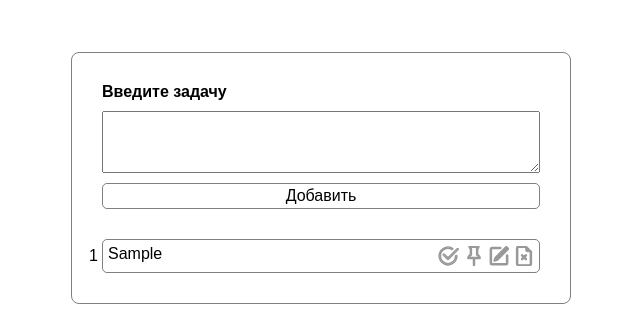
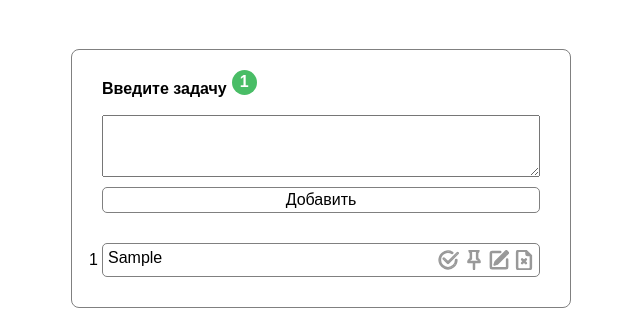
Before and after one commit to Alexei1974/todo_list, a plain HTML site: page index.html in a window 1280 px wide. Both pictures are taken after typing "Sample" into the empty fields and a click on the button "Добавить". Shown: the part 222-549 px from the top of the page, 319-959 px from the left. Drawn offline with Linux system fonts and the light colour scheme.

Commit message:
Add files via upload

```diff
--- a/index.html
+++ b/index.html
@@ -1,5 +1,6 @@
 <!DOCTYPE html>
 <html lang="ru">
+
 <head>
     <meta charset="UTF-8">
     <meta http-equiv="X-UA-Compatible" content="IE=edge">
@@ -9,11 +10,15 @@
     <link rel="stylesheet" href="./style/style.css">
     <script type="module" src="./js/index.js" defer></script>
 </head>
+
 <body>
     <div class="wrapper">
         <div class="inner">
             <form class="form">
-                <h4 class="form__title">Введите задачу</h4>
+                <h4 class="form__title">Введите задачу
+                    <span class="form__count">0</span>
+                    <span class="form__descr none">пора решать  задачи</span>
+                </h4>
                 <textarea class="form__textarea"></textarea>
                 <button class="form__send-btn" type="submit">Добавить</button>
                 <button class="form__cancel-btn none" type="button">Отмена</button>
@@ -23,4 +28,5 @@
     </div>
 
 </body>
+
 </html>
--- a/js/index.js
+++ b/js/index.js
@@ -6,8 +6,12 @@ import {
     setTasksLocalStorage,
     generateUniqueId,
     initSortableList,
-    updateListTasks
+    updateListTasks,
+    renderTasks,
 } from "./utils.js";
+
+
+let formCount = document.querySelector('.form__count');
 
 const form = document.querySelector('.form');
 const textareaForm = document.querySelector('.form__textarea');
@@ -39,6 +43,7 @@ output.addEventListener('click', event => {
         delTask(event);
     } else if (event.target.closest('.task__done')) {
         doneTask(event);
+
     }
 })
 
@@ -78,6 +83,7 @@ function doneTask(event) {
     const arrayTasksLS = getTasksLocalStorage();
     const index = arrayTasksLS.findIndex(task => task.id === id);
 
+
     if (index === -1) {
         return alert('Такая задача не найдена');
     }
@@ -88,12 +94,16 @@ function doneTask(event) {
 
     if (arrayTasksLS[index].done) {
         arrayTasksLS[index].done = false;
+
     } else {
         arrayTasksLS[index].done = true;
+        // console.log(formCount.textContent --);
     }
 
     setTasksLocalStorage(arrayTasksLS)
+    renderTasks()
     updateListTasks();
+
 }
 
 function pinnedTask(event) {
--- a/js/utils.js
+++ b/js/utils.js
@@ -1,12 +1,21 @@
 import { doneSvg, pinnedSvg, delSvg, editSvg } from "./svg.js";
+
+
+let formCount = document.querySelector('.form__count');
+let formDescr = document.querySelector('.form__descr');
+
+
+
 
 export function getTasksLocalStorage() {
     const tasksJSON = localStorage.getItem('tasks');
+
     return tasksJSON ? JSON.parse(tasksJSON) : [];
 }
 
 export function setTasksLocalStorage(tasks) {
     localStorage.setItem('tasks', JSON.stringify(tasks));
+    formCount.textContent = tasks.length;
 }
 
 export function generateUniqueId() {
@@ -22,25 +31,43 @@ export function updateListTasks() {
     renderTasks(arrayTasksLS);
 }
 
-function renderTasks(tasks) {
+export function renderTasks(tasks) {
+
     if (!tasks || !tasks.length) return;
+
+    formCount.textContent = tasks.length;
+
+if(formCount.textContent > 5) {
+    formCount.style.backgroundColor = "red";
+    formDescr.classList.remove('none');
+}
+else{
+    formCount.style.backgroundColor = "";
+    formDescr.classList.add('none');
+}
 
     tasks.sort((a, b) => {
         if (a.done !== b.done) {
+
             return a.done ? 1 : -1;
+
         }
         if (a.pinned !== b.pinned) {
             return a.pinned ? -1 : 1;
         }
+
         return a.position - b.position;
+
     })
-    .forEach((value, i) => {
-        const { id, task, pinned, done } = value;
-        const item =
-            `
+        .forEach((value, i) => {
+            const { id, task, pinned, done, } = value;
+
+            const item =
+                `
             <div class="task ${done ? 'done' : ''} ${pinned ? 'pinned' : ''}" data-task-id="${id}" draggable="true">
                 <p class="task__text">${task}</p>
                 <span class="task__index ${done ? 'none' : ''}">${i + 1}</span>
+
                 <div class="task__btns">
                     <button class="task__done ${done ? 'active' : ''}">${doneSvg}</button>
                     <button class="task__pinned ${pinned ? 'active' : ''}">${pinnedSvg}</button>
@@ -49,11 +76,27 @@ function renderTasks(tasks) {
                 </div>
             </div>
             `
-        document.querySelector('.output').insertAdjacentHTML('beforeend', item)
-    });
+
+            document.querySelector('.output').insertAdjacentHTML('beforeend', item)
+            if (done) {
+                (formCount.textContent--)
+            }
+            if(formCount.textContent > 5) {
+                formCount.style.backgroundColor = "red";
+                formDescr.classList.remove('none');
+            }
+            else{
+                formCount.style.backgroundColor = "";
+                formDescr.classList.add('none');
+            }
+
+        });
 
     activationDrag();
 }
+
+
+
 
 function activationDrag() {
     const tasks = [...document.querySelectorAll('.task')];
@@ -64,11 +107,13 @@ function activationDrag() {
         });
         item.addEventListener('dragend', () => {
             item.classList.remove("dragging");
-            if(tasks.length > 1) {
+            if (tasks.length > 1) {
                 savePositionTask();
             }
         })
+
     });
+
 }
 
 function savePositionTask() {
@@ -81,7 +126,9 @@ function savePositionTask() {
         if (index !== -1) {
             arrayTasksLS[index].position = i;
         }
+
     });
+
 
     setTasksLocalStorage(arrayTasksLS)
     updateListTasks()
--- a/style/style.css
+++ b/style/style.css
@@ -58,6 +58,29 @@
     border-radius: 5px;
     display: flex;
     cursor: move;
+}
+.form__title{
+   display: flex;
+   flex-wrap: wrap;
+   gap: 5px;
+}
+.form__count{
+    background-color: #49bd66;
+    color: #fff;
+    border-radius: 50%;
+    min-width: 25px;
+    padding: 0 5px;
+    min-height: 25px;
+    display: flex;
+    justify-content: center;
+    align-items: center;
+   transform: translateY(-10px);
+}
+.form__descr{
+font-size: 14px;
+    width: 100%;
+    color: red;
+    text-transform: uppercase;
 }
 
 @media (min-width: 800px) {
```
